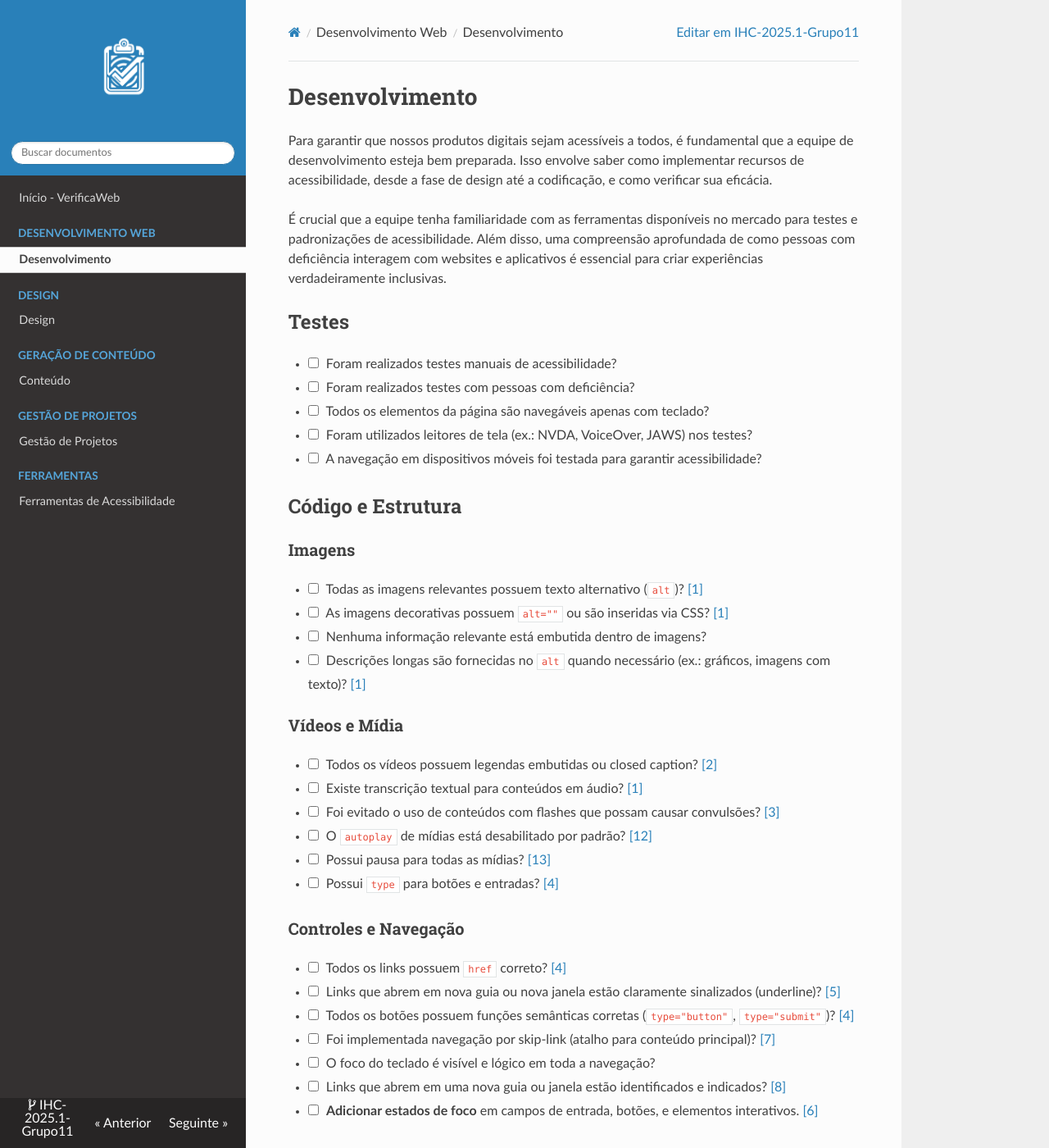
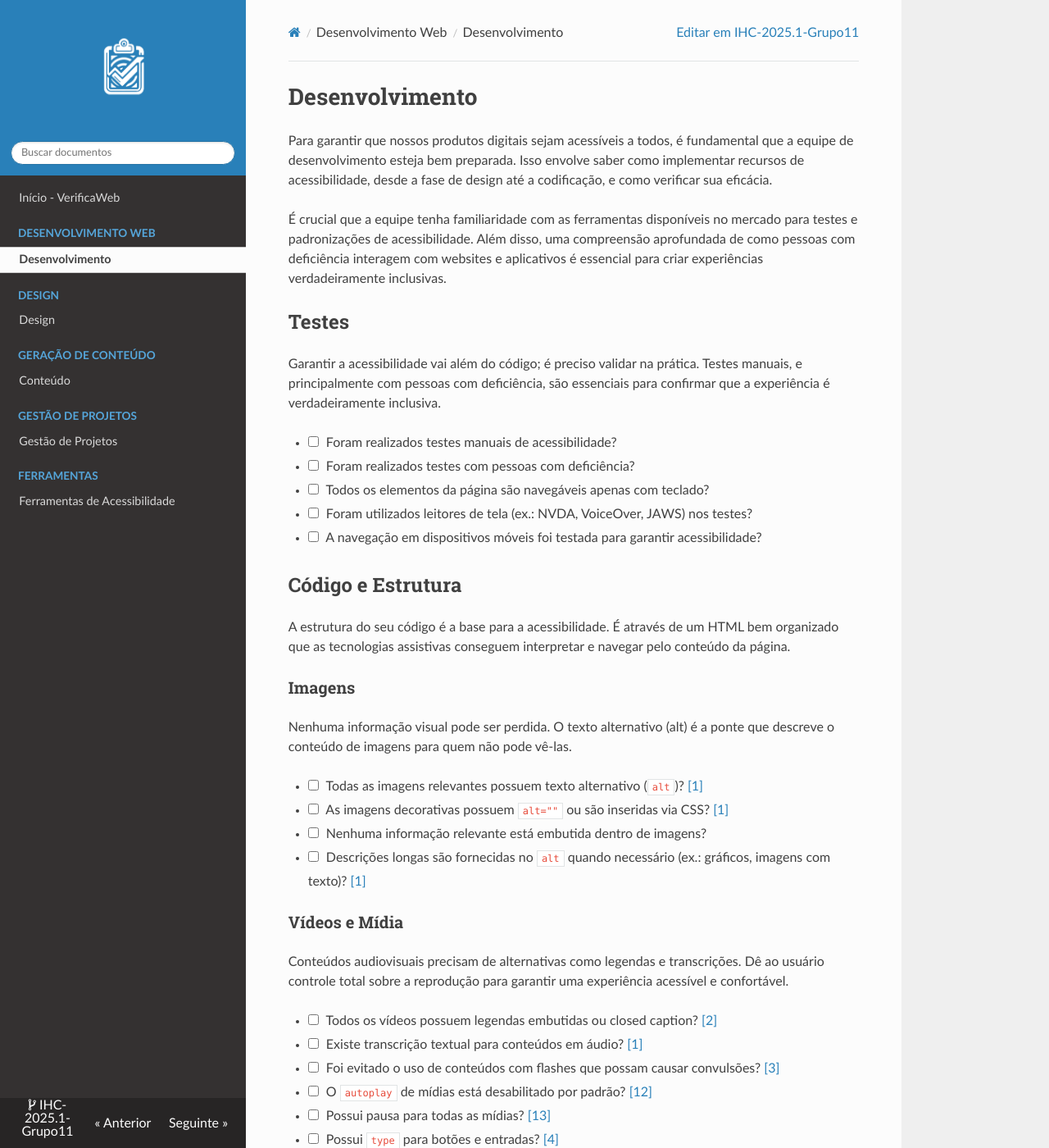
Before and after one commit to UnBIHC2025-1/IHC-2025.1-Grupo11, an MkDocs documentation site: the page built from docs/devWeb/non_text_content.md, in a window 1280 px wide and 1400 px high. Shown: the whole window at 82% size. Built offline with MkDocs 1.6.1, drawn with Linux system fonts in a browser that asks for light colours; nearby versions of some CDN libraries; some of the changed text lies outside the part shown.

Commit message:
Alteração dos textos descrevendo cada tópico

````diff
--- a/docs/devWeb/non_text_content.md
+++ b/docs/devWeb/non_text_content.md
@@ -6,6 +6,9 @@ Para garantir que nossos produtos digitais sejam acessíveis a todos, é fundame
 
 
 ## Testes
+
+Garantir a acessibilidade vai além do código; é preciso validar na prática. Testes manuais, e principalmente com pessoas com deficiência, são essenciais para confirmar que a experiência é verdadeiramente inclusiva.
+
 - [ ] Foram realizados testes manuais de acessibilidade?
 - [ ] Foram realizados testes com pessoas com deficiência?
 - [ ] Todos os elementos da página são navegáveis apenas com teclado?
@@ -14,7 +17,11 @@ Para garantir que nossos produtos digitais sejam acessíveis a todos, é fundame
 
 ## Código e Estrutura
 
+A estrutura do seu código é a base para a acessibilidade. É através de um HTML bem organizado que as tecnologias assistivas conseguem interpretar e navegar pelo conteúdo da página.
+
 ### Imagens
+
+Nenhuma informação visual pode ser perdida. O texto alternativo (alt) é a ponte que descreve o conteúdo de imagens para quem não pode vê-las.
 
 - [ ] Todas as imagens relevantes possuem texto alternativo (``` alt ```)? <a id="TEC1" href="#RP1">[1]</a>
 - [ ] As imagens decorativas possuem ``` alt="" ``` ou são inseridas via CSS? <a id="TEC1" href="#RP1">[1]</a>
@@ -22,6 +29,8 @@ Para garantir que nossos produtos digitais sejam acessíveis a todos, é fundame
 - [ ] Descrições longas são fornecidas no ```alt``` quando necessário (ex.: gráficos, imagens com texto)? <a id="TEC1" href="#RP1">[1]</a>
 
 ### Vídeos e Mídia
+
+Conteúdos audiovisuais precisam de alternativas como legendas e transcrições. Dê ao usuário controle total sobre a reprodução para garantir uma experiência acessível e confortável.
 
 - [ ] Todos os vídeos possuem legendas embutidas ou closed caption? <a id="TEC2" href="#RP2">[2]</a>
 - [ ] Existe transcrição textual para conteúdos em áudio? <a id="TEC1" href="#RP1">[1]</a>
@@ -31,6 +40,8 @@ Para garantir que nossos produtos digitais sejam acessíveis a todos, é fundame
 - [ ] Possui ```type``` para botões e entradas? <a id="TEC4" href="#RP4">[4]</a>
 
 ### Controles e Navegação
+
+A navegação deve ser clara e previsível para todos, especialmente para quem usa teclado. Controles lógicos e foco visível são a base para uma boa usabilidade.
 
 - [ ] Todos os links possuem ``` href ``` correto? <a id="TEC4" href="#RP4">[4]</a>
 - [ ] Links que abrem em nova guia ou nova janela estão claramente sinalizados (underline)? <a id="TEC5" href="#RP5">[5]</a>
@@ -42,6 +53,8 @@ Para garantir que nossos produtos digitais sejam acessíveis a todos, é fundame
 
 ### Formulários
 
+Formulários acessíveis precisam de rótulos claros e feedback de erro compreensível. Sem isso, a interação se torna uma barreira para muitos usuários.
+
 - [ ] Todos os campos possuem ```label``` corretamente associados? <a id="TEC9" href="#RP9">[9]</a>
 - [ ] Foram utilizados agrupadores como ```<fieldset>``` e ```<legend>``` quando necessário? <a id="TEC4" href="#RP4">[4]</a>
 - [ ] Campos possuem ```autocomplete``` configurado? <a id="TEC10" href="#RP10">[10]</a>
@@ -50,6 +63,8 @@ Para garantir que nossos produtos digitais sejam acessíveis a todos, é fundame
 - [ ] Há descrição clara para os erros e instruções de preenchimento? <a id="TEC5" href="#RP5">[5]</a>
 
 ## Semântica e texto
+
+O uso correto de tags HTML cria a estrutura lógica que guia os leitores de tela. Um texto claro e com tamanho ajustável garante a legibilidade para todos.
 
 ### Semântica
 - [ ] O HTML possui marcação semântica (uso de ```header```, ```nav```, ```main```, ```footer```, ```article```, etc.)?
@@ -64,6 +79,8 @@ Para garantir que nossos produtos digitais sejam acessíveis a todos, é fundame
 
 ## Teclado e Acessibilidade Operacional
 
+Tudo o que pode ser feito com um mouse deve ser possível usando apenas o teclado. Garanta uma navegação fluida, com foco sempre visível e sem "armadilhas".
+
 - [ ] Toda a navegação da página pode ser feita usando apenas teclado?
 - [ ] O primeiro elemento focável permite ir diretamente para o conteúdo principal?
 - [ ] Foram evitadas armadilhas de foco (ex.: foco que não sai de um modal)?
@@ -74,32 +91,46 @@ Para garantir que nossos produtos digitais sejam acessíveis a todos, é fundame
 ## Componentes e Elementos especiais
 
 ### Título
+
+A hierarquia de títulos (h1 a h6) funciona como um índice para a página. Use-a de forma lógica para permitir que usuários de leitores de tela naveguem com eficiência.
+
 - [ ] A <b>hierarquia</b> de conteúdo da página é definida por sua <b>lógica</b> não pelo tamanaho do texto? <a id="TEC17" href="#RP17">[17]</a>
 - [ ] Use <b>elementos de título  ``` h1 h2 h3 ```</b> para apresentar o conteúdo.<a id="TEC17" href="#RP17">[17]</a>
 - [ ] <b>Não pular níveis lógicos</b>.
 - [ ] <b>Toda página contem um título  ``` h1 ```</b> descrevendo a página. <a id="TEC17" href="#RP17">[17]</a></b><a id="TEC19" href="#RP19">[19]</a>
 
 ### Tabela
+
+Tabelas devem ser usadas para dados, com a marcação correta para criar relação entre as informações. Isso transforma uma grade visual em conteúdo compreensível.
+
 - [ ] <b> Elementos em formato de tabela utilizam ``` table ```? </b>.  <a id="TEC4" href="#RP4">[4]</a>
 - [ ] Todas as tabelas usam ```thead```, ```tbody```, ```th``` e ```td``` corretamente? <a id="TEC15" href="#RP15">[15]</a>
 - [ ] Foram aplicados ```scope="col"``` ou ```scope="row"``` quando necessário?
 - [ ] Cada tabela possui uma legenda descritiva usando ```<caption>```? <a id="TEC17" href="#RP17">[17]</a>
 
 ## Modais e Pop-ups
+
+Modais devem gerenciar o foco do teclado de forma inteligente. Garanta que sejam fáceis de abrir, usar e fechar apenas com o teclado, sem prender o usuário.
+
 - [ ] Modais são fáceis de fechar (ex.: com tecla ESC)? <a id="TEC19" href="#RP19">[19]</a>
 - [ ] Não é possível abrir um modal dentro de outro modal (sem controle)? <a id="TEC19" href="#RP19">[19]</a>
 - [ ] Modais não bloqueiam toda a tela (evitar fullscreen)? <a id="TEC19" href="#RP19">[19]</a>
 - [ ] Existe foco correto no conteúdo quando o modal é aberto
 - [ ] A interação é  uma <b> tarefa simples</b>?</b><a id="TEC19" href="#RP19">[19]</a>
 
+### Dispositivos Móveis e tocáveis
 
-### Dispositivos Móveis e tocáveis
+Em telas de toque, áreas clicáveis devem ser grandes e bem espaçadas. O layout precisa se adaptar a qualquer orientação de tela sem perda de conteúdo.
+
 - [ ] O site funciona corretamente em qualquer orientação (paisagem ou retrato)? <a id="TEC15" href="#RP15">[15]</a>
 - [ ] A rolagem horizontal foi evitada? <a id="TEC16" href="#RP15">[16]</a>
 - [ ] Botões e links possuem área de toque mínima de 44px por 44px (WCAG 2.5.7)? <a id="TEC18" href="#RP18">[18]</a>
 - [ ] Há espaçamento suficiente entre elementos interativos? <a id="TEC7" href="#RP7">[7]</a>
 
 ### Ferramentas e Funcionalidades extras
+
+Pequenos recursos como busca, breadcrumbs e CAPTCHAs acessíveis fazem uma grande diferença, aprimorando a usabilidade geral do seu site.
+
 - [ ] É possível pausar, parar ou ocultar conteúdo em movimento?
 - [ ] Breadcrumbs foram implementados para indicar a localização no site?
 - [ ] Existe uma página de acessibilidade ou FAQ acessível?
````
Also changed, not shown: README.md (+1 -2 lines), docs/design/design.md (+22 -1 lines), docs/geracaoConteudo/conteudo.md (+18 -0 lines), docs/gestaoProjeto/gestaoProjeto.md (+6 -10 lines).
